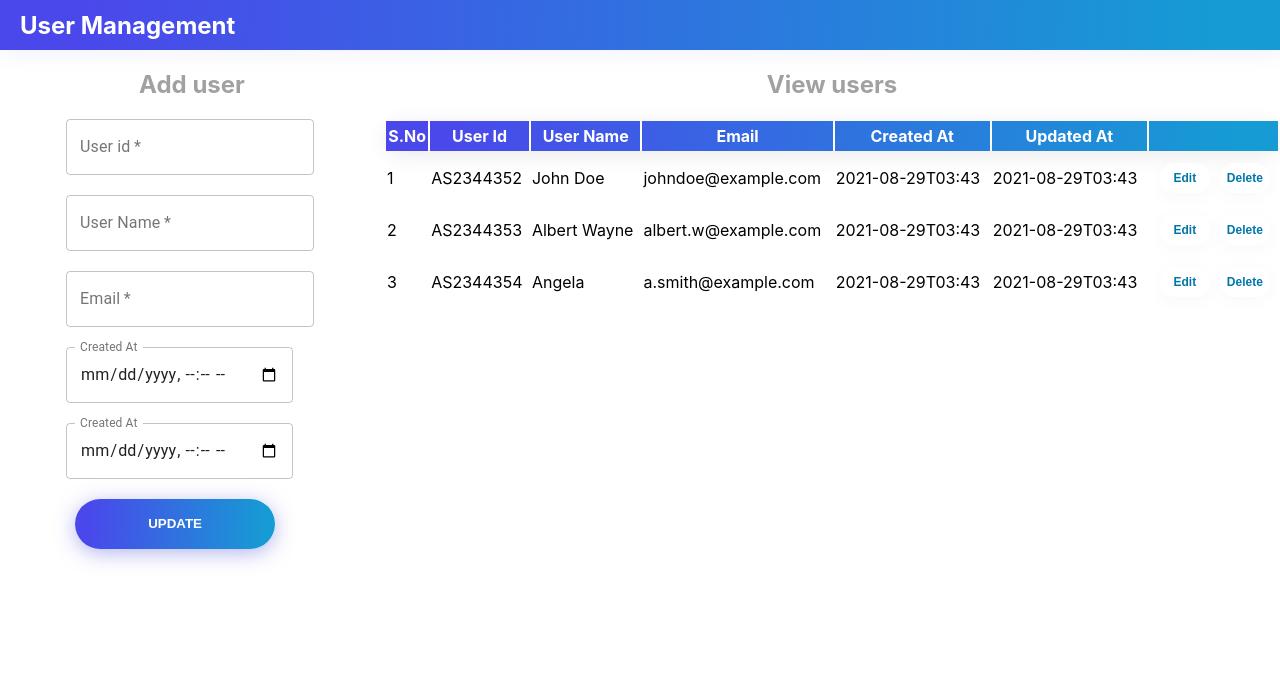
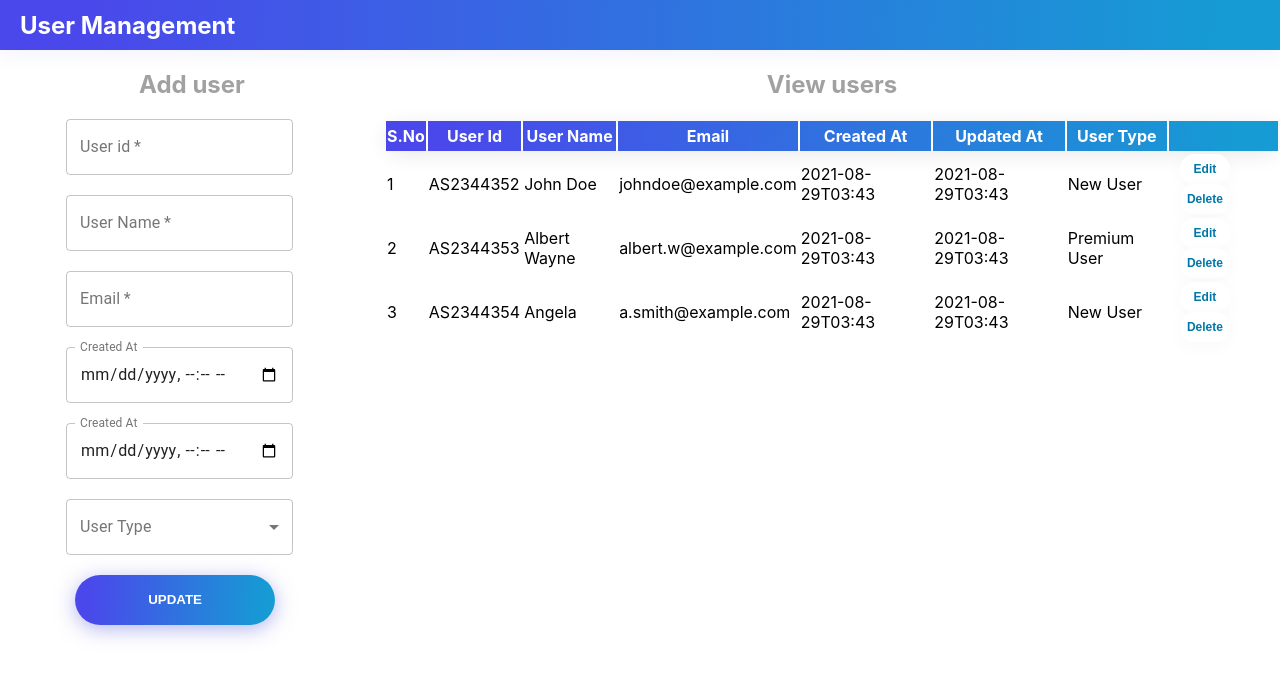
Before and after one commit to Muthubharathi19/usermanagement, a React (Create React App) app: page / in a window 1280 px wide. Shown: the top 678 px of the page. Built offline with nearby package versions, Linux system fonts and the light colour scheme.

Commit message:
Added User type

```diff
--- a/src/App.js
+++ b/src/App.js
@@ -17,9 +17,9 @@ align-items: center;
 `
 const App = () => {
   const usersData = [
-    { sNo: 1, userId: 'AS2344352', userName: 'John Doe', email: 'johndoe@example.com', createdAt: '2021-08-29T03:43', updatedAt: '2021-08-29T03:43' },
-    { sNo: 2, userId: 'AS2344353', userName: 'Albert Wayne', email: 'albert.w@example.com	', createdAt: '2021-08-29T03:43', updatedAt: '2021-08-29T03:43' },
-    { sNo: 3, userId: 'AS2344354', userName: 'Angela ', email: 'a.smith@example.com	', createdAt: '2021-08-29T03:43', updatedAt: '2021-08-29T03:43' },
+    { sNo: 1, userId: 'AS2344352', userName: 'John Doe', email: 'johndoe@example.com', createdAt: '2021-08-29T03:43', updatedAt: '2021-08-29T03:43', userType: 'New User' },
+    { sNo: 2, userId: 'AS2344353', userName: 'Albert Wayne', email: 'albert.w@example.com	', createdAt: '2021-08-29T03:43', updatedAt: '2021-08-29T03:43', userType: 'Premium User' },
+    { sNo: 3, userId: 'AS2344354', userName: 'Angela ', email: 'a.smith@example.com	', createdAt: '2021-08-29T03:43', updatedAt: '2021-08-29T03:43', userType: 'New User' },
   ]
   const [users, setUsers] = useState(usersData)
 
@@ -38,7 +38,7 @@ const App = () => {
     setUsers(users.filter((user) => user.sNo !== id))
   }
   const [editing, setEditing] = useState(false);
-  const initialFormState = { userId: '', userName: '', email: '', createdAt: '', updatedAt: '' }
+  const initialFormState = { userId: '', userName: '', email: '', createdAt: '', updatedAt: '', userType: '' }
   const [currentUser, setCurrentUser] = useState(initialFormState);
   const editRow = (user) => {
     setEditing(true)
@@ -48,7 +48,8 @@ const App = () => {
       userName: user.userName,
       email: user.email,
       createdAt: user.createdAt,
-      updatedAt: user.updatedAt
+      updatedAt: user.updatedAt,
+      userType: user.userType
     })
   }
   return (
--- a/src/screens/AddUpdateUser.js
+++ b/src/screens/AddUpdateUser.js
@@ -1,7 +1,10 @@
 import React, { useState, useEffect } from 'react'
 import TextField from '@material-ui/core/TextField';
 import styled from 'styled-components'
-
+import MenuItem from '@material-ui/core/MenuItem';
+import FormControl from '@material-ui/core/FormControl'
+import Select from '@material-ui/core/Select';
+import InputLabel from '@material-ui/core/InputLabel';
 const Button = styled.button`
 width: 200px;
 height: 50px;
@@ -14,6 +17,10 @@ padding: 12px 30px;
 font-weight: 800;
 cursor: pointer;
 `
+const dropdown =[
+  {value : 'Premium User', name : 'Premium User'},
+  {value : 'New User', name : 'New User'},
+]
 const AddUpdateUser = (props) => {
     const [user, setUser] = useState(props.currentUser)
 
@@ -34,13 +41,13 @@ const handleInputChange = (event) => {
       }}
       >
         <div>
-                <TextField id="outlined-basic"  label="User id" variant="outlined" name="userId" required value={user.userId} onChange={handleInputChange} />
-            </div>
-            <div  style={{marginTop: 20, width: '100%'}}>
-                <TextField id="outlined-basic" label="User Name" variant="outlined" name="userName" required value={user.userName} onChange={handleInputChange} />
+                <TextField  style={{ width: '90%' }} id="outlined-basic"  label="User id" variant="outlined" name="userId" required value={user.userId} onChange={handleInputChange} />
             </div>
             <div  style={{marginTop: 20}}>
-                <TextField id="outlined-basic" label="Email" variant="outlined" name="email" required value={user.email} onChange={handleInputChange} />
+                <TextField  style={{ width: '90%' }} id="outlined-basic" label="User Name" variant="outlined" name="userName" required value={user.userName} onChange={handleInputChange} />
+            </div>
+            <div  style={{marginTop: 20}}>
+                <TextField  style={{ width: '90%' }} id="outlined-basic" label="Email" variant="outlined" name="email" required value={user.email} onChange={handleInputChange} />
             </div>
             <div  style={{marginTop: 20}}>
             <TextField
@@ -69,9 +76,28 @@ const handleInputChange = (event) => {
                         InputLabelProps={{
                             shrink: true,
                         }}
-                    />            </div>
+                    />
+              </div>
+              <div  style={{marginTop: 20}}>
+              <FormControl variant="outlined"  style={{width: '90%'}}>
+        <InputLabel htmlFor="outlined-age-native-simple">User Type</InputLabel>
+            <Select
+            style={{width: '100%'}}
+            label="User Type"
+            name="userType"
+            value={user.userType}
+            onChange={handleInputChange}
+          >
+              {
+                  dropdown.map((e,key) => {
+                      return <MenuItem key={key} value={e.value}>{e.name}</MenuItem>;
+                  })
+              }
+          </Select>
+          </FormControl>
       <div style={{marginTop: 20, width: '90%'}}>
       <Button style={{marginLeft: '4%'}}>UPDATE</Button>
+      </div>
       </div>
     </form>
   )
--- a/src/screens/UserList.js
+++ b/src/screens/UserList.js
@@ -36,6 +36,7 @@ const UserList = (props) => (
         <th>Email</th>
         <th>Created At</th>
         <th>Updated At</th>
+        <th>User Type</th>
         <th></th>
       </Tr>
     </thead>
@@ -49,6 +50,7 @@ const UserList = (props) => (
             <td>{user.email}</td>
             <td>{user.createdAt}</td>
             <td>{user.updatedAt}</td>
+            <td>{user.userType}</td>
             <td>
               <Button  onClick={() => {props.editRow(user)}}>Edit</Button>
               <Button onClick={() => props.deleteUser(user.sNo)}>Delete</Button>
```
